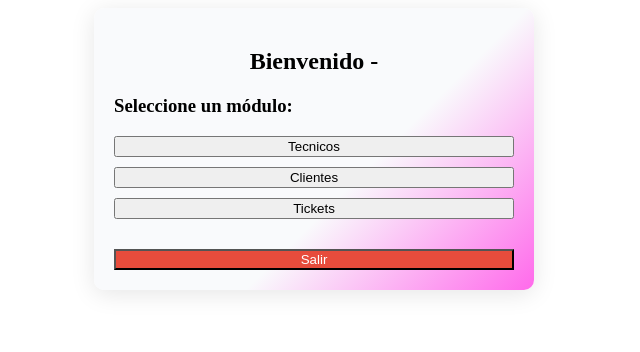
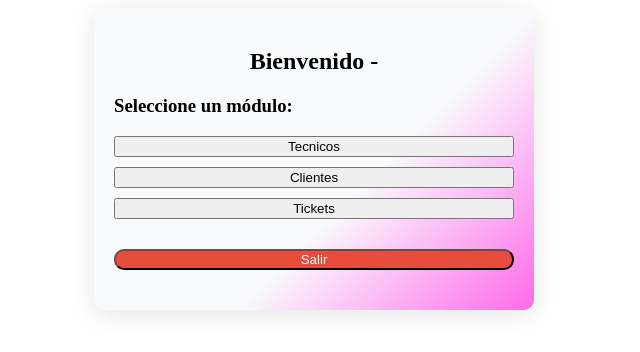
Before and after one commit to ArielSanchez12/caso_cmedicas, a React (Create React App) app in the folder frontend/: page /dashboard in a window 1280 px wide. Shown: the top 352 px of the page, without its empty margins (326-966 px from the left). Built offline with nearby package versions, Linux system fonts and the light colour scheme; sample sign-in values are in the browser's storage.

Commit message:
botons modulo

```diff
--- a/frontend/src/pages/DashboardPage.js
+++ b/frontend/src/pages/DashboardPage.js
@@ -15,11 +15,11 @@ function DashboardPage() {
     <div style={{ maxWidth: 400, margin: 'auto', padding: 20, borderRadius: 10, background: 'linear-gradient(135deg, #f9fafc 60%, #ff6aebff 100%)', boxShadow: '0 4px 24px rgba(0,0,0,0.10)', position: 'relative'}}>
       <h2 style={{textAlign: "center"}}>Bienvenido - {usuario?.nombre}</h2>
       <h3>Seleccione un módulo:</h3>
-      <div style={{ display: 'flex', flexDirection: 'column', gap: 10 }}>
+      <div style={{ display: 'flex', flexDirection: 'column', gap: 10, marginBottom: 10, borderRadius: 10}}>
         <button onClick={() => navigate('/tecnicos')}>Tecnicos</button>
         <button onClick={() => navigate('/clientes')}>Clientes</button>
         <button onClick={() => navigate('/tickets')}>Tickets</button>
-        <button onClick={handleLogout} style={{ marginTop: 20, background: '#e74c3c', color: 'white' }}>Salir</button>
+        <button onClick={handleLogout} style={{ marginTop: 20, background: '#e74c3c', color: 'white', marginBottom: 10, borderRadius: 10}}>Salir</button>
       </div>
     </div>
   );
```
